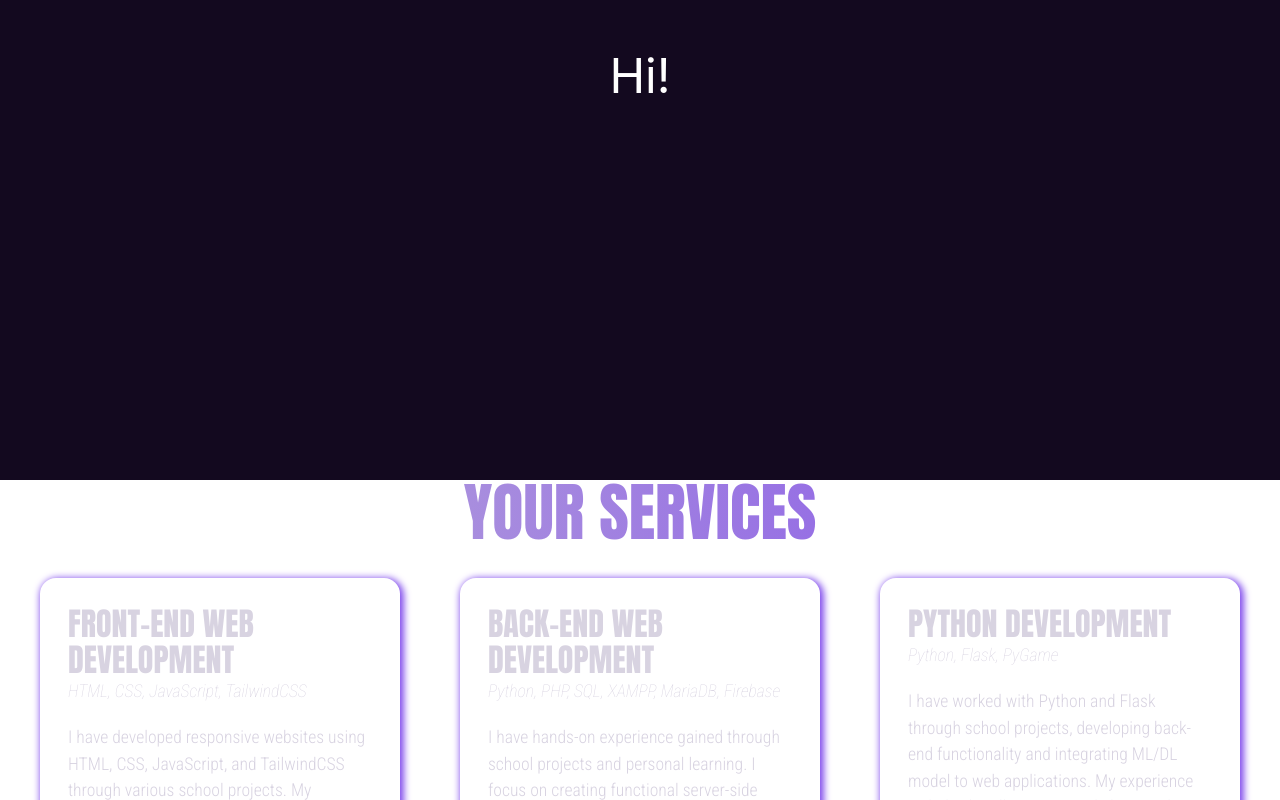
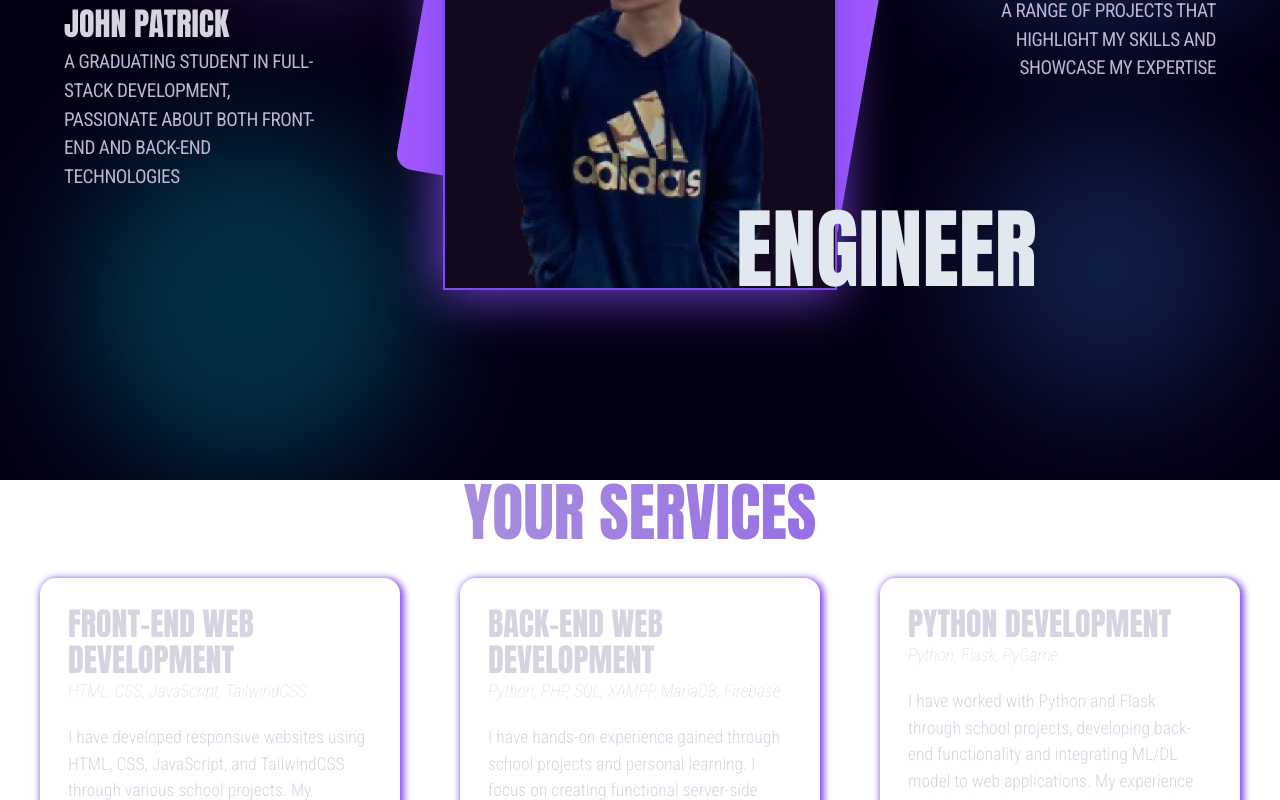
Before and after one commit to jpmarasigan/Personal-Portfolio, a React (Create React App) app: page / in a window 1280 px wide. Shown: the part 320-1120 px from the top of the page. Built offline with nearby package versions, Linux system fonts and the light colour scheme.

Commit message:
fix small bugs and behavior in the portfolio

```diff
--- a/src/App.tsx
+++ b/src/App.tsx
@@ -9,7 +9,7 @@
 import Skills from './pages/Skills';
 import Background from './components/Background';
 
-const Main: React.FC<{ isSpotlightZoomedIn: boolean }> = ({ isSpotlightZoomedIn }) => {
+const Main: React.FC = () => {
     return (
         <div className="sticky top-0 left-0"
                 style={{ backgroundColor: `var(--background-color1)` }}
@@ -25,20 +25,18 @@
 };
 
 const App: React.FC = () => {
-    const [isSpotlightZoomedIn, setIsSpotlightZoomedIn] = useState(false);
+    // const [isSpotlightZoomedIn, setIsSpotlightZoomedIn] = useState(false);
 
     return (
-        <>
-            <Spotlight isSpotlightZoomedIn={isSpotlightZoomedIn} setIsSpotlightZoomedIn={setIsSpotlightZoomedIn} />
-            <div className="relative h-[530vh]">
+        <div className="relative h-[100vh]">
+            {/* <Spotlight isSpotlightZoomedIn={isSpotlightZoomedIn} setIsSpotlightZoomedIn={setIsSpotlightZoomedIn} /> */}
             <BrowserRouter>
                 <Routes>
-                        <Route path="/" element={<Main isSpotlightZoomedIn={isSpotlightZoomedIn} />} />
+                    <Route path="/" element={<Main />} />
                     <Route path="/projects/:projectId" element={<ProjectDetails bgParam={<Background />} />} />
                 </Routes>
             </BrowserRouter>
         </div>
-        </>
     )
 };
 
--- a/src/components/Spotlight.tsx
+++ b/src/components/Spotlight.tsx
@@ -26,7 +26,7 @@
 
     // Update zoom state based on hole size
     useEffect(() => {
-        console.log(holeSize, max_hole_size);
+        // console.log(holeSize, max_hole_size);
         if (holeSize >= max_hole_size) {
             setIsSpotlightZoomedIn(true);
         } else {
@@ -37,7 +37,7 @@
 
     return (
         <div
-             className="fixed h-screen w-screen bg-transparent z-[9999]"
+             className="fixed h-full w-full min-h-[500px] bg-transparent z-[9999]"
              style={{ pointerEvents: 'none' }}      // Allow interactions through the spotlight
         >
             <svg width="100%" height="100%">
--- a/src/hooks/useTechStack.ts
+++ b/src/hooks/useTechStack.ts
@@ -28,7 +28,6 @@
         const width = window.innerWidth;
 
         if (width < 912) {
-            console.log("enter 911");
             setTechStack(prevTechStack => prevTechStack.map((skill, index) => {
                 return { ...skill, animateDirection: 'y', value: 50 };
             }));
--- a/src/styles/Services.css
+++ b/src/styles/Services.css
@@ -8,7 +8,7 @@
     }
 
     .services-container {
-        @apply h-full w-full content-center;
+        @apply h-full w-full content-center overflow-x-hidden;
     }
 
     .services {
--- a/src/styles/Skills.css
+++ b/src/styles/Skills.css
@@ -4,11 +4,11 @@
 
 @layer components {
     .skills-section {
-        @apply w-full h-fit max-w-[85rem] mx-auto p-12 z-50;
+        @apply w-full h-full max-w-[85rem] mx-auto p-12 z-50;
     }
 
     .skills-container {
-        @apply h-full w-full min-1024:px-28;
+        @apply h-full w-full min-1024:px-28 overflow-x-hidden;
     }
 
     .title-container {
@@ -27,7 +27,7 @@
     }
 
     .tech-stack-container {
-        @apply flex flex-wrap justify-center mx-auto gap-6;
+        @apply flex flex-wrap justify-center mx-auto gap-6 overflow-hidden;
     }
 
     .skill {
```
Lines whose indentation alone changed are shown as unchanged.
